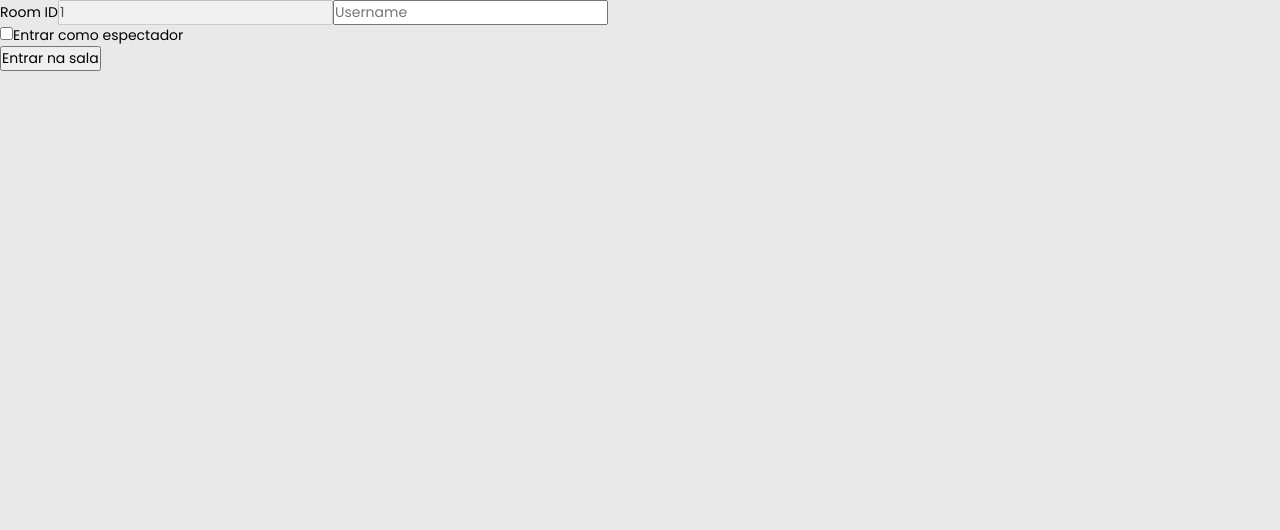
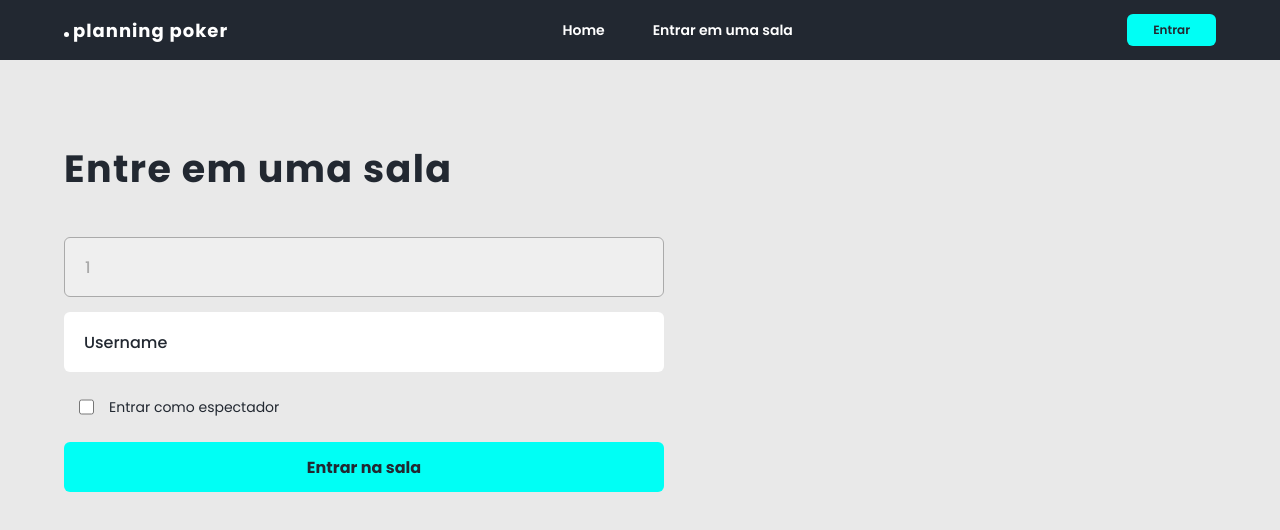
Before and after one commit to kelvinlima18/planning-poker, a React (Create React App) app: page /invite/1 in a window 1280 px wide. Shown: the top 530 px of the page. Built offline with nearby package versions, Linux system fonts and the light colour scheme.

Commit message:
Estilizaçao da tela de invite

```diff
--- a/src/components/Header/index.tsx
+++ b/src/components/Header/index.tsx
@@ -10,8 +10,8 @@ export const Header: React.FC = () => {
         <h1>planning poker</h1>
 
         <nav>
-          <a href="/#">Home</a>
-          <a href="/#">Entrar em uma sala</a>
+          <a href="/">Home</a>
+          <a href="/invite">Entrar em uma sala</a>
         </nav>
 
         <button type="button">
--- a/src/components/Header/styles.ts
+++ b/src/components/Header/styles.ts
@@ -3,7 +3,7 @@ import styled from 'styled-components';
 export const Container = styled.header`
   max-width: 100vw;
   height: 60px;
-  background-color: #695AD5;
+  background-color: #222831;
 
   section {
     max-width: 1152px;
@@ -53,17 +53,17 @@ export const Container = styled.header`
     }
 
     button {
-      background-color: #ffffff;
+      background-color: #00fff5;
       padding: 7px 26px;
       border: 0;
       border-radius: 6px;
-      color: #695AD5;
+      color: #222831;
       font-size: 12px;
       font-weight: 600;
-      transition: filter 0.4s;
+      transition: background-color 0.4s;
 
       &:hover {
-        filter: brightness(0.95);
+        background-color: #00adb5;
       }
     }
   }
--- a/src/elements/Select/styles.ts
+++ b/src/elements/Select/styles.ts
@@ -17,7 +17,7 @@ export const Container = styled.div`
     background-color: #ffffff;
     border: 0;
     border-radius: 6px;
-    color: #35353A;
+    color: #222831;
   }
 `;
 
@@ -35,7 +35,7 @@ export const Options = styled.div<{ open: boolean }>`
     background-color: #ffffff;
     border: 0;
     padding: 5px;
-    color: #35353A;
+    color: #222831;
     transition: filter 0.4s;
     border-radius: 6px;
     display: flex;
--- a/src/pages/Home/styles.ts
+++ b/src/pages/Home/styles.ts
@@ -19,7 +19,7 @@ export const Container = styled.main`
 
     h2 {
       font-size: 38px;
-      color: #35353A;
+      color: #222831;
       margin: 20px 0 40px;
       letter-spacing: 1.4px;
     }
@@ -41,10 +41,10 @@ export const Container = styled.main`
           border-radius: 6px;
           padding-left: 20px;
           background-color: #ffffff;
-          color: #35353A;
+          color: #222831;
 
           &::placeholder {
-            color: #35353A;
+            color: #222831;
           }
 
           &:first-child {
@@ -65,23 +65,23 @@ export const Container = styled.main`
         }
 
         label {
-          color: #35353A;
+          color: #222831;
         }
       }
 
       > button {
-        height: 60px;
+        height: 50px;
         border-radius: 6px;
         border: 0;
         margin-top: 15px;
-        font-size: 18px;
+        font-size: 16px;
         font-weight: 700;
-        background-color: #695AD5;
-        color: #ffffff;
-        transition: background-color 0.4s;
+        background-color: #00fff5;
+        color: #222831;
+        transition: background-color 0.5s;
 
         &:hover {
-          background-color: #604BC5;
+          background-color: #00adb5;
         }
       }
     }
--- a/src/pages/Invite/index.tsx
+++ b/src/pages/Invite/index.tsx
@@ -1,15 +1,17 @@
 import React, { ChangeEvent, FormEvent, useState } from 'react';
 import { useHistory, useParams } from 'react-router';
 import { v4 as uuid } from 'uuid';
+import { Header } from '../../components/Header';
 import { addPlayerToRoom } from '../../repository/firebase';
 import { UserData } from '../../types/user';
 
 import { Container } from './styles';
 
 export const Invite: React.FC = () => {
-  const { id } = useParams<{ id: string }>();
+  const { id: idParams } = useParams<{ id: string }>();
   const [username, setUsername] = useState('');
   const [onSpectator, setOnSpectator] = useState(false);
+  const [id, setId] = useState(idParams);
 
   const history = useHistory();
 
@@ -35,9 +37,22 @@ export const Invite: React.FC = () => {
 
   return (
     <Container>
+      <Header />
+
+      <section>
+        <h1>Entre em uma sala</h1>
+
         <form onSubmit={joinRoom}>
-        <label htmlFor="room-id">Room ID</label>
-        <input id="room-id" type="text" disabled value={id} />
+          <input
+            id="room-id"
+            type="text"
+            disabled={!!idParams}
+            placeholder={id ? '' : 'ID da sala'}
+            value={id}
+            onChange={(event: ChangeEvent<HTMLInputElement>) => {
+              setId(event.target.value);
+            }}
+          />
           <input
             type="text"
             placeholder="Username"
@@ -45,7 +60,7 @@ export const Invite: React.FC = () => {
             value={username}
           />
 
-        <div>
+          <div className="spectator-wrapper">
             <input
               type="checkbox"
               checked={onSpectator}
@@ -59,6 +74,7 @@ export const Invite: React.FC = () => {
 
           <button type="submit">Entrar na sala</button>
         </form>
+      </section>
     </Container>
   );
 }
--- a/src/pages/Invite/styles.ts
+++ b/src/pages/Invite/styles.ts
@@ -1,5 +1,85 @@
 import styled from 'styled-components';
 
 export const Container = styled.div`
+  height: calc(100vh - 60px);
+  display: flex;
+  flex-direction: column;
+  margin: 0 auto;
+
+  > section {
+    max-width: 1152px;
+    width: 100%;
+    display: flex;
+    flex-direction: column;
+    margin: 60px auto 0;
+
+    h1 {
+      font-size: 38px;
+      color: #222831;
+      margin: 20px 0 40px;
+      letter-spacing: 1.4px;
+    }
+
+    form {
+      width: 600px;
+      border-radius: 10px;
+      display: flex;
+      flex-direction: column;
+
+      input {
+        height: 60px;
+        border: 0;
+        font-size: 16px;
+        font-weight: 500;
+        border-radius: 6px;
+        padding-left: 20px;
+        background-color: #ffffff;
+        color: #222831;
+        margin-bottom: 15px;
+
+        &::placeholder {
+          color: #222831;
+        }
+
+        &:disabled {
+          background-color: buttonface;
+          color: #aaaaaa;
+          border: 1px solid #aaaaaa;
+        }
+      }
+
+      .spectator-wrapper {
+        display: flex;
+        align-items: center;
+        height: 40px;
+
+        input {
+          height: 30px;
+          width: 15px;
+          margin: 0 15px;
+        }
+
+        label {
+          color: #222831;
+        }
+      }
+
+      > button {
+        height: 50px;
+        border-radius: 6px;
+        border: 0;
+        margin-top: 15px;
+        font-size: 16px;
+        font-weight: 700;
+        background-color: #00fff5;
+        color: #222831;
+        transition: background-color 0.5s;
+
+        &:hover {
+          background-color: #00adb5;
+        }
+      }
+    }
+  }
 
 `;
--- a/src/routes/index.tsx
+++ b/src/routes/index.tsx
@@ -12,6 +12,7 @@ export const Routes: React.FC = () => {
         <Route path="/" exact component={Home} />
         <Route path="/room/:id" exact component={Room} />
         <Route path="/invite/:id" exact component={Invite} />
+        <Route path="/invite" exact component={Invite} />
       </Switch>
     </BrowserRouter>
   );
```
Lines whose indentation alone changed are shown as unchanged.
